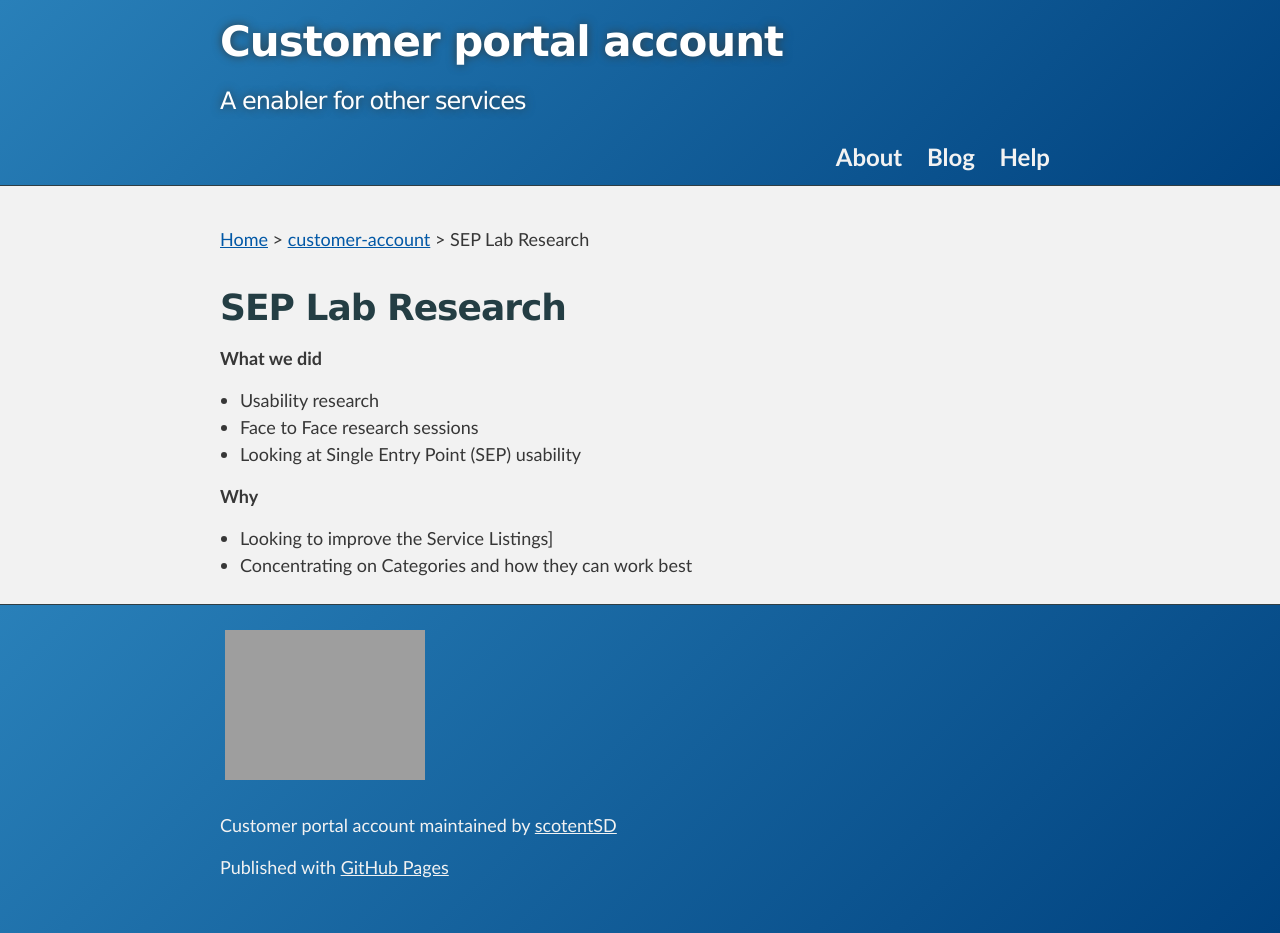
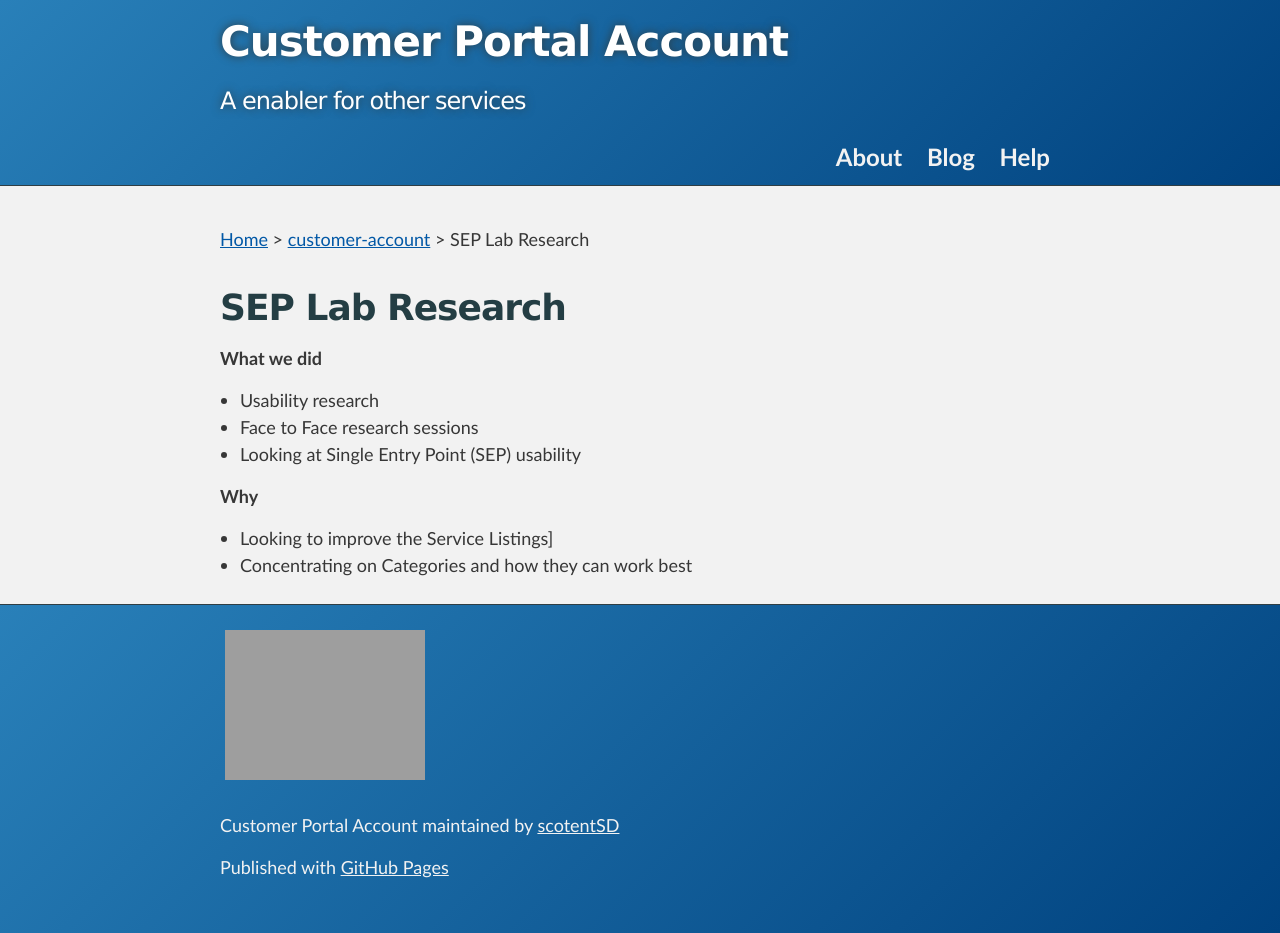
Before and after one commit to scotentSD/customer-account, a Jekyll site: the page built from _posts/2019-10-25-online-25-10-2019.md, in a window 1280 px wide. Built offline with Jekyll 4.4.1, drawn with Linux system fonts in a browser that asks for light colours.

Commit message:
SK - capitalise the terms

```diff
--- a/_config.yml
+++ b/_config.yml
@@ -1,5 +1,5 @@
 theme: jekyll-theme-slate
-title: Customer portal account
+title: Customer Portal Account
 description: A enabler for other services
 excerpt_separator: "<!--more-->"
 baseurl: "/customer-account/"
```
